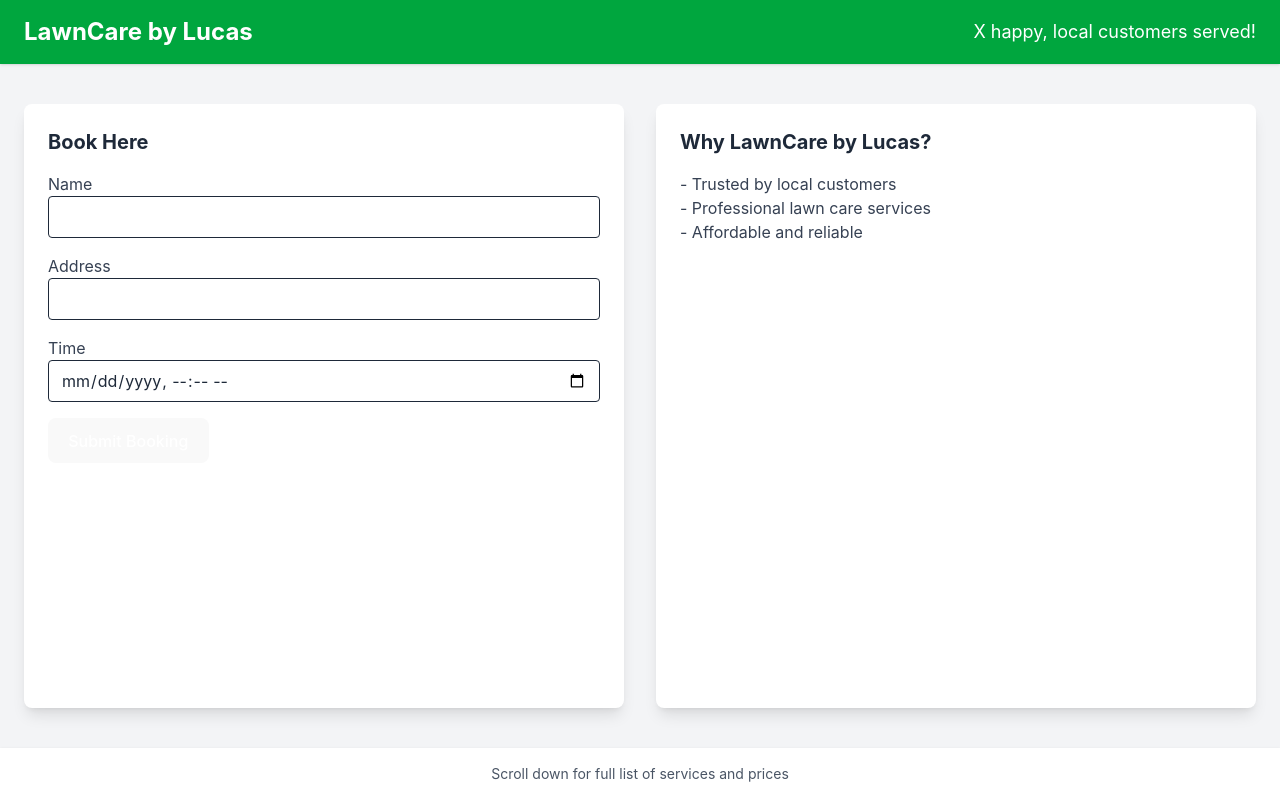
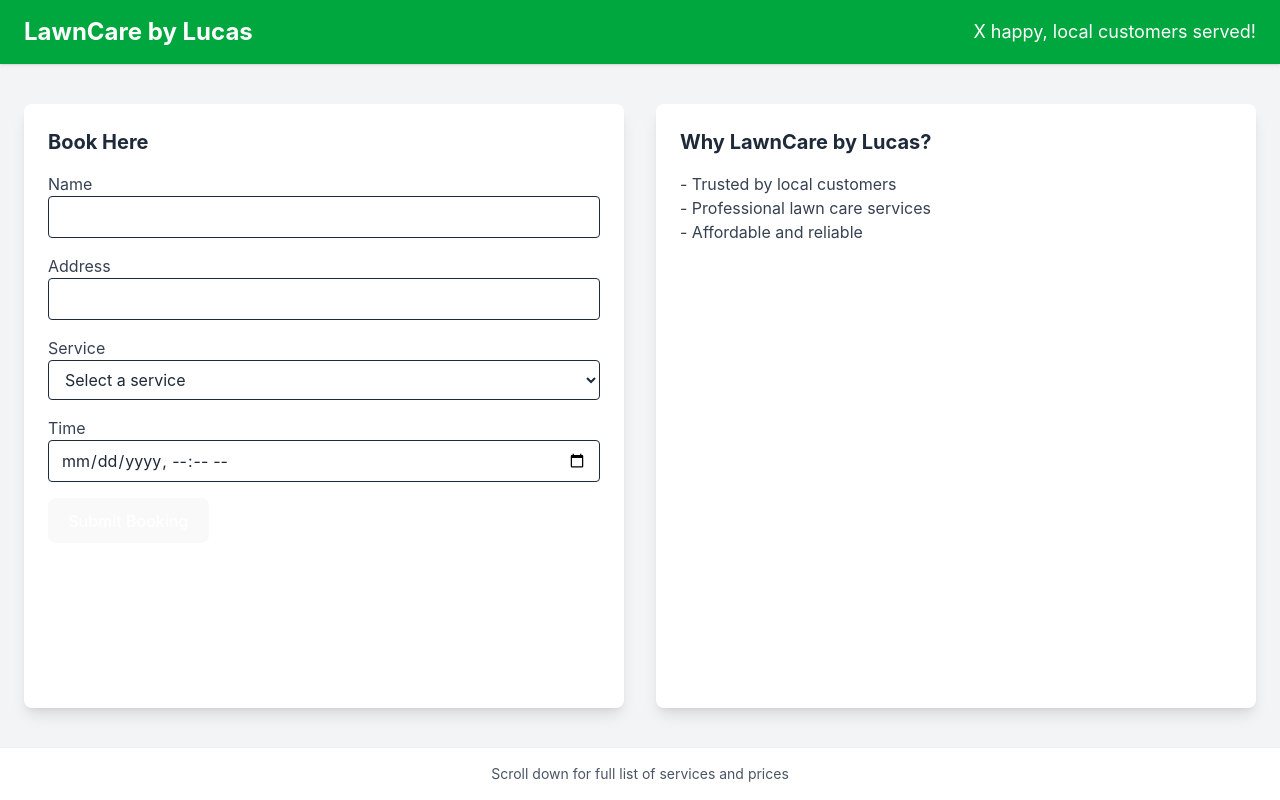
Before and after one commit to lucasr4200/LawncareWebsite, a React (Vite) app in the folder lawncare-website/: page /external_customer in a window 1280 px wide. Built offline with nearby package versions, Linux system fonts and the light colour scheme.

Commit message:
Added service support

```diff
--- a/lawncare-website/src/CustomersPage.jsx
+++ b/lawncare-website/src/CustomersPage.jsx
@@ -1,27 +1,20 @@
 import React, { useState, useEffect } from "react";
-import {useNavigate} from "react-router-dom";
+import { useNavigate } from "react-router-dom";
 
 export default function CustomersPage() {
     const navigate = useNavigate();
-    // Number of days in the future to display, default 7
     const [futureDays, setFutureDays] = useState(7);
-
-    // The search term for names/addresses
     const [searchTerm, setSearchTerm] = useState("");
-
-    // The final list of filtered bookings to display
     const [filteredBookings, setFilteredBookings] = useState([]);
 
     useEffect(() => {
-        // Whenever futureDays or searchTerm changes, re-filter the bookings
         filterBookings();
     }, [futureDays, searchTerm]);
 
-    // Grabs localStorage bookings, applies time range & searchTerm
     const filterBookings = () => {
         const allBookings = JSON.parse(localStorage.getItem("bookings")) || [];
 
-        // 1) Filter by time range
+        //Filter by time range
         const today = new Date();
         today.setHours(0, 0, 0, 0);
 
@@ -34,35 +27,30 @@ export default function CustomersPage() {
             return bookingDate >= today && bookingDate <= futureDate;
         });
 
-        // 2) Filter by name/address search (case-insensitive)
+        // Filter by name/address search
         const lowerSearch = searchTerm.toLowerCase();
         let searched = inRange.filter((booking) => {
-            // Combine name + address match in one condition
             return (
                 booking.name.toLowerCase().includes(lowerSearch) ||
                 booking.address.toLowerCase().includes(lowerSearch)
             );
         });
 
-        // 3) Sort ascending by date/time
+        // Sort ascending by date and time
         searched.sort((a, b) => new Date(a.time) - new Date(b.time));
-
         setFilteredBookings(searched);
     };
 
-    // Handler for changing the futureDays input
     const handleDaysChange = (e) => {
         setFutureDays(Number(e.target.value));
     };
 
-    // Handler for searching name/address
     const handleSearchChange = (e) => {
         setSearchTerm(e.target.value);
     };
 
     return (
         <div className="min-h-screen bg-gray-100 flex flex-col">
-            {/* Header */}
             <header className="bg-white shadow">
                 <div className="container mx-auto flex justify-between items-center py-4 px-6">
                     <div className="text-2xl font-bold text-green-600">LawnCare by Lucas</div>
@@ -95,13 +83,12 @@ export default function CustomersPage() {
                 </div>
             </header>
 
-            {/* Main Content */}
             <main className="container mx-auto flex-1 py-10 px-6">
                 <h1 className="text-2xl font-bold text-gray-800 mb-4">
                     Customers (Today - Next {futureDays} Day{futureDays !== 1 ? "s" : ""})
                 </h1>
 
-                {/* Filters Section */}
+                {/* Filters */}
                 <div className="flex flex-wrap items-center mb-6 space-x-4">
                     {/* Future Days Filter */}
                     <div className="flex items-center space-x-2">
@@ -135,13 +122,11 @@ export default function CustomersPage() {
                     </div>
                 </div>
 
-                {/* Display the Filtered Bookings */}
                 {filteredBookings.length === 0 ? (
                     <p className="text-gray-700">No upcoming bookings found.</p>
                 ) : (
                     <ul className="space-y-3">
                         {filteredBookings.map((booking, idx) => {
-                            // Format date/time for display
                             const dateTime = new Date(booking.time);
                             const dateStr = dateTime.toLocaleDateString();
                             const timeStr = dateTime.toLocaleTimeString([], {
@@ -152,10 +137,9 @@ export default function CustomersPage() {
                             return (
                                 <li key={idx} className="bg-white shadow rounded p-4 text-gray-800">
                                     <div className="font-bold">{booking.name}</div>
-                                    <div>{booking.address}</div>
-                                    <div>
-                                        {dateStr} at {timeStr}
-                                    </div>
+                                    <div>Address: {booking.address}</div>
+                                    <div>Date/Time: {dateStr} at {timeStr}</div>
+                                    <div>Service: {booking.service || "N/A"}</div>
                                 </li>
                             );
                         })}
@@ -163,7 +147,6 @@ export default function CustomersPage() {
                 )}
             </main>
 
-            {/* Footer */}
             <footer className="bg-white shadow py-4">
                 <div className="container mx-auto text-center text-gray-600 text-sm">
                     © 2025 LawnCare by Lucas. All rights reserved.
--- a/lawncare-website/src/ExternalCustomerSite.jsx
+++ b/lawncare-website/src/ExternalCustomerSite.jsx
@@ -5,6 +5,7 @@ export default function ExternalCustomerSite() {
         name: "",
         address: "",
         time: "",
+        service: "", // NEW FIELD
     });
 
     const [successMessage, setSuccessMessage] = useState("");
@@ -15,14 +16,14 @@ export default function ExternalCustomerSite() {
         // Retrieve existing bookings from local storage or initialize an empty array
         const bookings = JSON.parse(localStorage.getItem("bookings")) || [];
 
-        // Add the new booking
+        // Add the new booking (including 'service')
         bookings.push(booking);
 
         // Save the updated bookings array back to local storage
         localStorage.setItem("bookings", JSON.stringify(bookings));
 
         // Clear the form and show a success message
-        setBooking({ name: "", address: "", time: "" });
+        setBooking({ name: "", address: "", time: "", service: "" });
         setSuccessMessage("Your booking has been successfully saved!");
     };
 
@@ -45,6 +46,7 @@ export default function ExternalCustomerSite() {
                         <p className="text-green-600 mb-4">{successMessage}</p>
                     )}
                     <form onSubmit={handleBookingSubmit}>
+                        {/* Name */}
                         <div className="mb-4">
                             <label className="block text-gray-700">Name</label>
                             <input
@@ -57,6 +59,8 @@ export default function ExternalCustomerSite() {
                                 required
                             />
                         </div>
+
+                        {/* Address */}
                         <div className="mb-4">
                             <label className="block text-gray-700">Address</label>
                             <input
@@ -69,6 +73,25 @@ export default function ExternalCustomerSite() {
                                 required
                             />
                         </div>
+
+                        {/* Service (New Dropdown) */}
+                        <div className="mb-4">
+                            <label className="block text-gray-700">Service</label>
+                            <select
+                                className="w-full border rounded px-3 py-2 text-gray-800"
+                                value={booking.service}
+                                onChange={(e) =>
+                                    setBooking({ ...booking, service: e.target.value })
+                                }
+                                required
+                            >
+                                <option value="">Select a service</option>
+                                <option value="regular mow">Regular Mow</option>
+                                <option value="mow and weed care">Mow and Weed Care</option>
+                            </select>
+                        </div>
+
+                        {/* Time */}
                         <div className="mb-4">
                             <label className="block text-gray-700">Time</label>
                             <input
@@ -81,6 +104,7 @@ export default function ExternalCustomerSite() {
                                 required
                             />
                         </div>
+
                         <button
                             type="submit"
                             className="bg-blue-600 text-white py-2 px-4 rounded-lg hover:bg-blue-700"
--- a/lawncare-website/src/TodaysPlan.jsx
+++ b/lawncare-website/src/TodaysPlan.jsx
@@ -38,9 +38,10 @@ export default function TodaysPlan() {
             .map((booking) => ({
                 name: booking.name,
                 location: booking.address,
-                time: booking.time.slice(11, 16), // Extract HH:mm from datetime
+                time: booking.time.slice(11, 16), // Extract HH:mm
                 lat: 40.7128, // Placeholder lat
                 lng: -74.006, // Placeholder long
+                service: booking.service || "N/A",
             }));
 
         // Merge and remove duplicates for extra check again
@@ -122,8 +123,13 @@ export default function TodaysPlan() {
                     <ul>
                         {destinations.map((destination, index) => (
                             <li key={index} className="mb-2 text-gray-800">
-                                <strong>{destination.name}</strong>: {destination.location} at{" "}
-                                {destination.time}
+                                <strong>{destination.name}</strong>
+                                <br />
+                                Address: {destination.location}
+                                <br />
+                                Time: {destination.time}
+                                <br />
+                                Service: {destination.service}
                             </li>
                         ))}
                     </ul>
```
